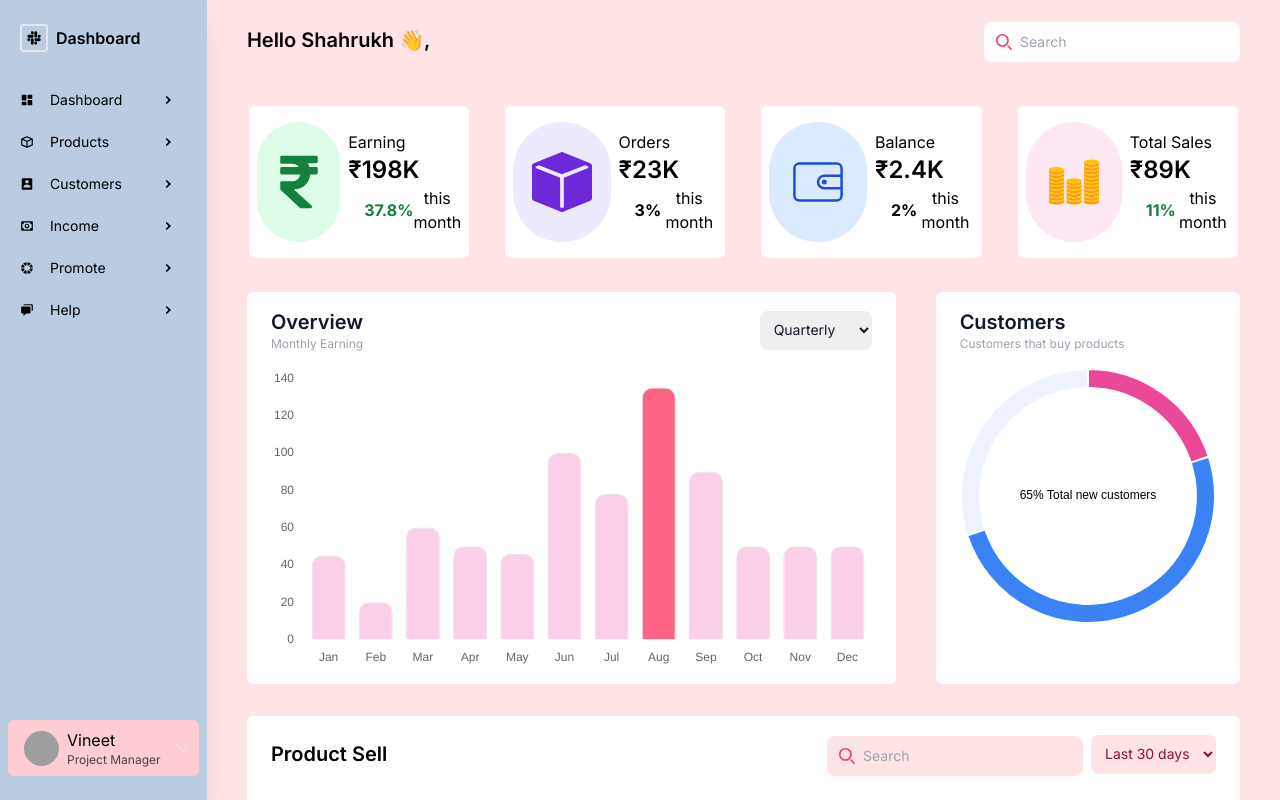
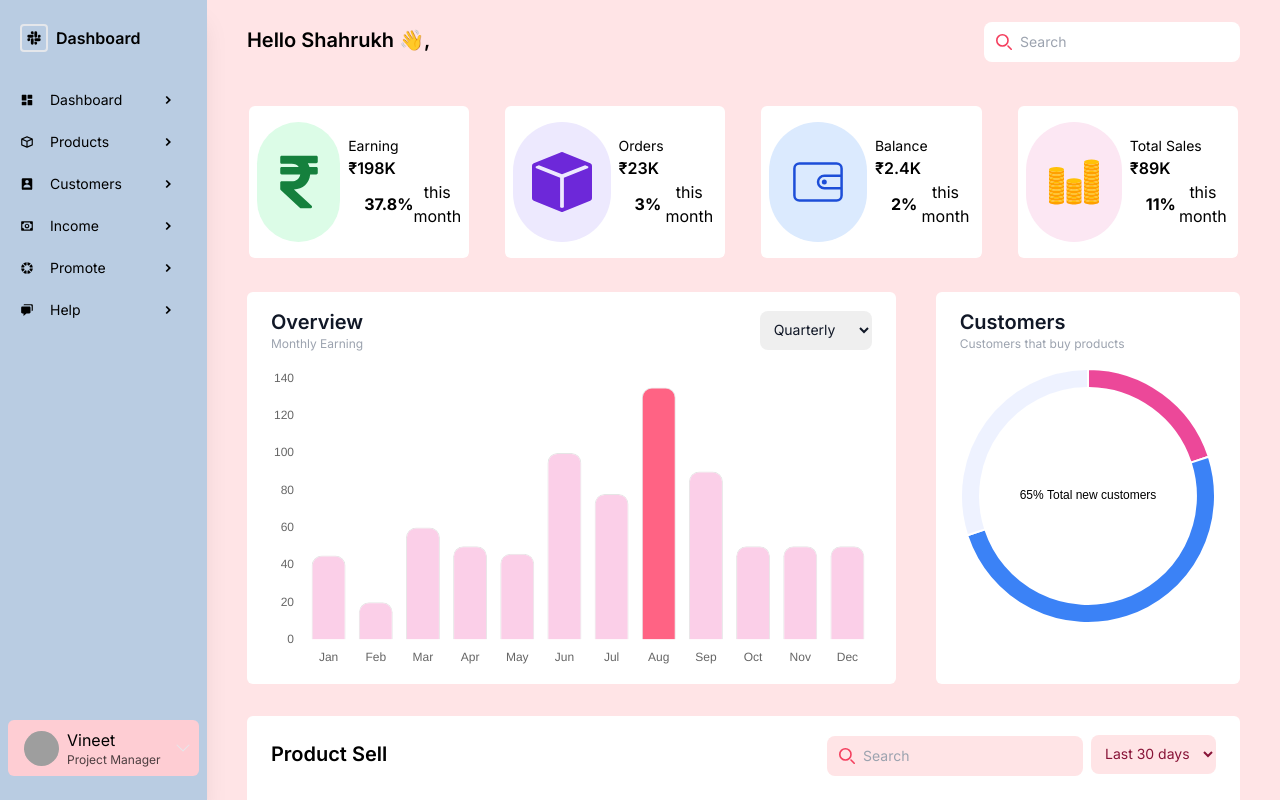
Before and after one commit to Vineet-23/Fitpeo-dashboard, a React (Vite) app: page / in a window 1280 px wide. Built offline with nearby package versions, Linux system fonts and the light colour scheme; grey boxes are pictures that could not be loaded; some icons are missing.

Commit message:
Update DashCard.jsx

```diff
--- a/src/core/components/DashCard.jsx
+++ b/src/core/components/DashCard.jsx
@@ -13,18 +13,18 @@ const DashCard = ({ card }) => {
         {icon}
       </div>
       <div className='pl-2'>
-         <p className='text-black-900 text-m text-left'>{label}</p>
-        <p className='text-black-800 text-2xl text-left font-semibold'>
+         <p className='text-black-900 text-sm text-left'>{label}</p>
+        <p className='text-black-800 text-m text-left font-semibold'>
           {amount ? `₹${amount}K` : ''}
         </p>
-        <p className='text-gray-800 text-2xl text-left font-semibold'>
+        <p className='text-gray-800 text-m text-left font-semibold'>
           {number}
         </p>
         <p className='flex justify-start items-center text-xm text-left'>
           <span className={`font-bold text-${rate > 10 ? 'green' : 'red'}-500`}>
             {rate > 10 ? <FaArrowTrendUp /> : <FaArrowTrendDown />}
           </span>
-          <span className={`font-bold text-${rate > 10 ? 'green' : 'red'}-700`}>{rate}%</span>
+          <span className={`font-bold text-${rate > 10 ? 'green' : 'red'}-500`}>{rate}%</span>
           <span>this month</span>
         </p>
       </div>
```
